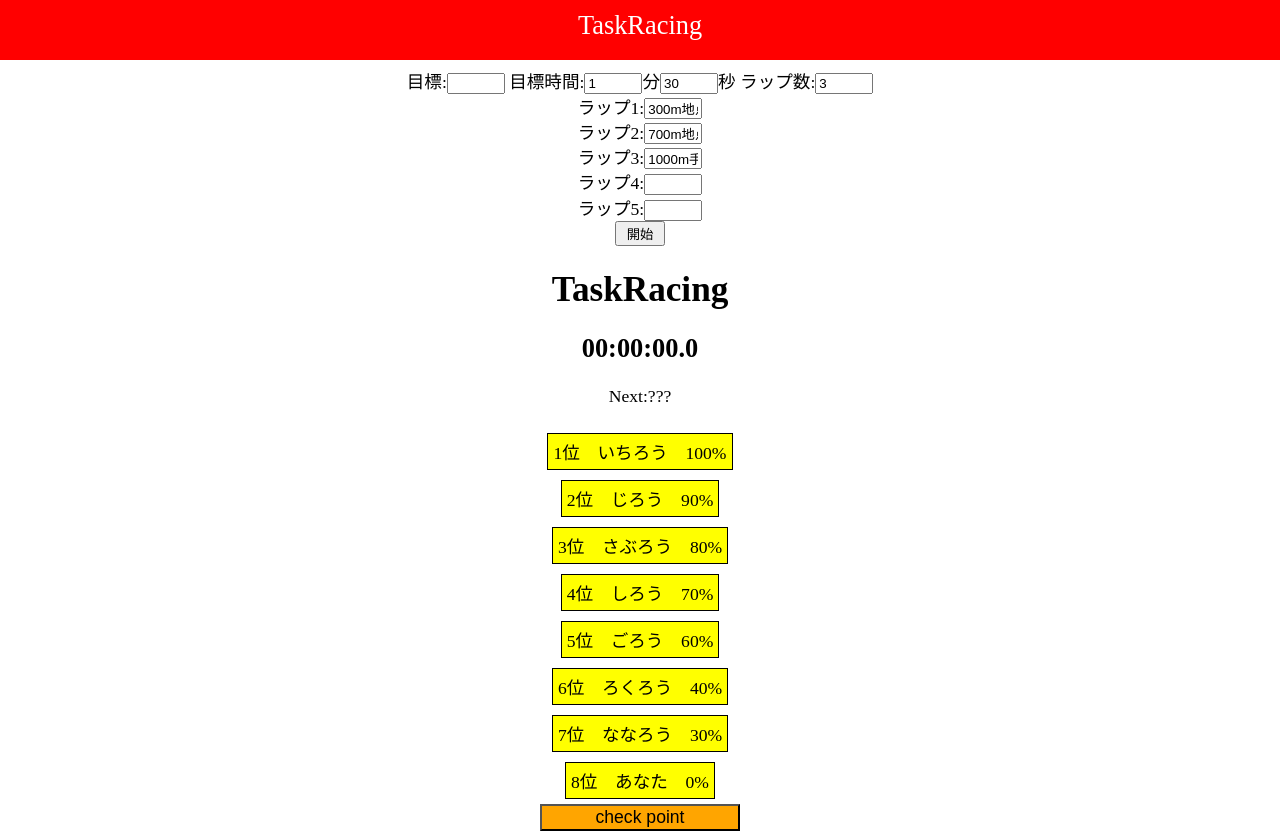
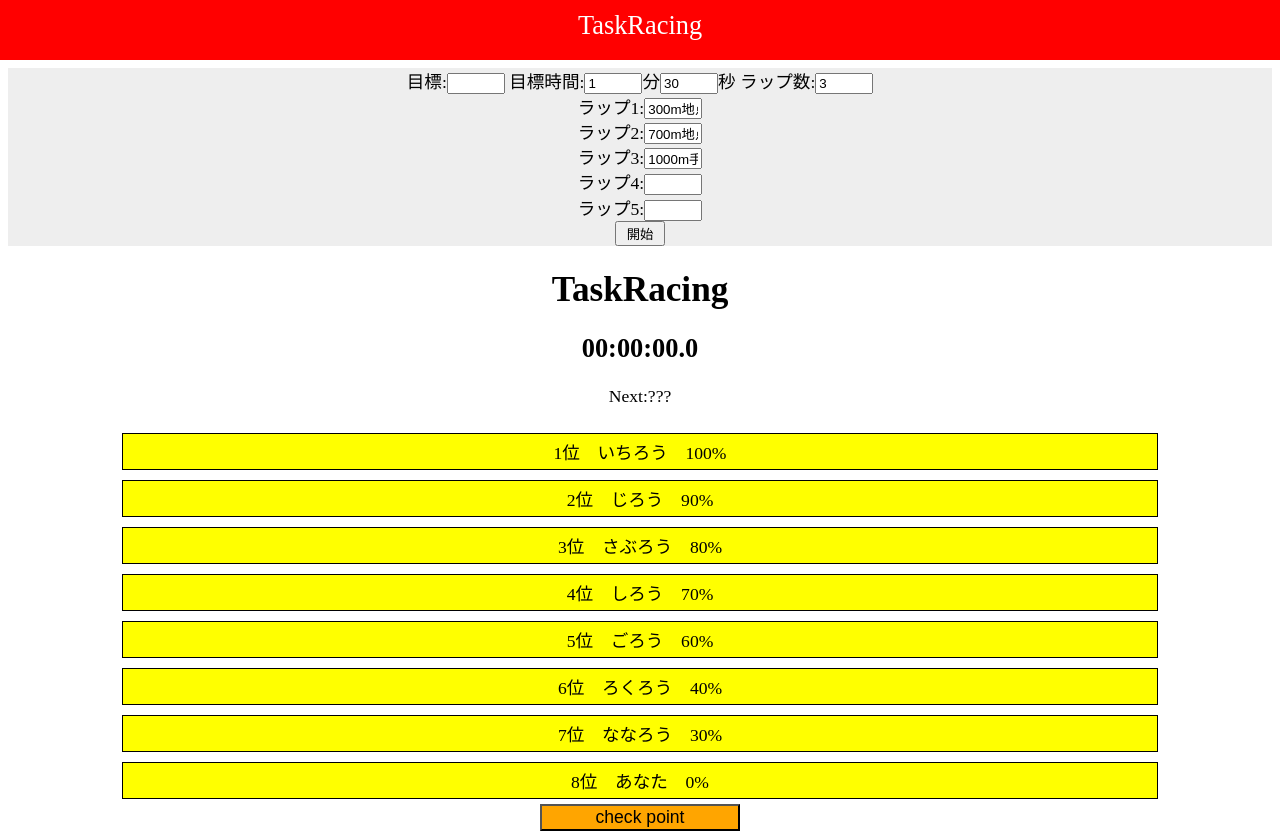
Before and after one commit to nakano1120/Taskracing, a plain HTML site: page index.html in a window 1280 px wide. Drawn offline with nearby package versions, Linux system fonts and the light colour scheme.

Commit message:
Add files via upload

```diff
--- a/index.css
+++ b/index.css
@@ -1,6 +1,9 @@
 body{
     font-size:110%;
     text-align:center;
+}
+#form1{
+    background-color:#eeeeee;
 }
 .Header {
     position: fixed;	/* ヘッダーを固定する */
@@ -28,6 +31,7 @@ input{
 }
 .ranking{
     display:inline-block;
+    width:80vw;
     padding:5px;
     margin:5px;
     border:1px solid #000000;
```
